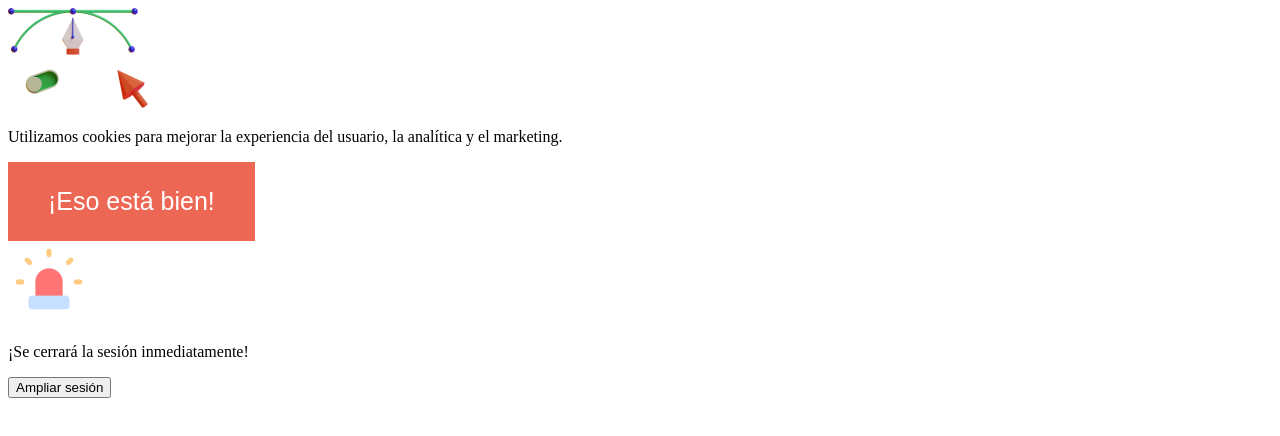
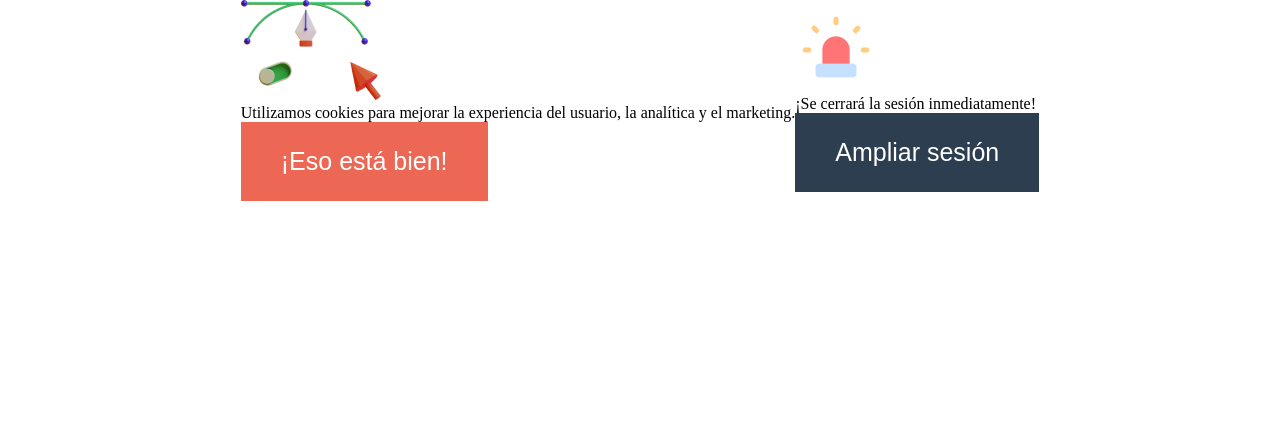
Before and after one commit to matidischiavo/Pop-up-CHALLENGE-01-, a plain HTML site: page index.html in a window 1280 px wide. Drawn offline with Linux system fonts and the light colour scheme.

Commit message:
Agregamos CSS

```diff
--- a/index.html
+++ b/index.html
@@ -8,18 +8,20 @@
     <title>Pop-up (CHALLENGE #01)</title>
   </head>
   <body>
-    <div id="Pop1">
+    <main>
+      <div id="Pop">
         <img src="img/Saly-27.png" alt="" />
         <p>
-        Utilizamos cookies para mejorar la experiencia del usuario, la analítica
-        y el marketing.
+          Utilizamos cookies para mejorar la experiencia del usuario, la
+          analítica y el marketing.
         </p>
         <button>¡Eso está bien!</button>
       </div>
       <div id="Pop2">
         <img src="img/Frame.png" alt="" />
-      <p>¡Se cerrará la sesión inmediatamente!</p>
+        <p id="btn-blue">¡Se cerrará la sesión inmediatamente!</p>
         <button>Ampliar sesión</button>
       </div>
+    </main>
   </body>
 </html>
--- a/style.css
+++ b/style.css
@@ -1,19 +1,29 @@
-/* * {
+* {
   margin: 0;
   padding: 0;
   box-sizing: border-box;
-} */
-
-#Pop1 {
 }
 
-#Pop1 p {
+main {
+  display: flex;
+  width: 100%;
+  height: 100%;
+  align-items: center;
+  justify-content: center;
 }
 
-#Pop1 button {
+#Pop button {
   padding: 25px 40px;
   border: 0;
   background-color: #ed6755;
   font-size: 25px;
   color: white;
 }
+
+#Pop2 button {
+  padding: 25px 40px;
+  border: 0;
+  background-color: #2c3e50;
+  font-size: 25px;
+  color: white;
+}
```
Lines whose indentation alone changed are shown as unchanged.
